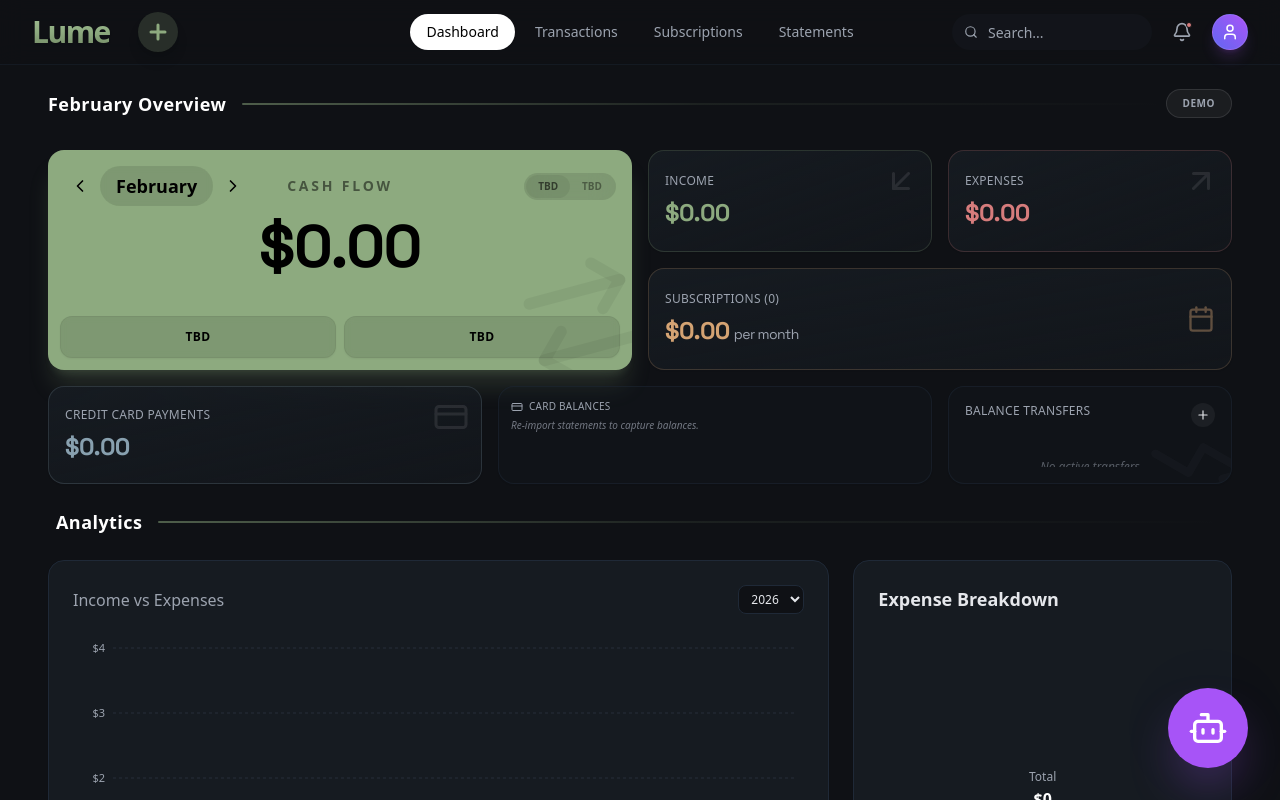
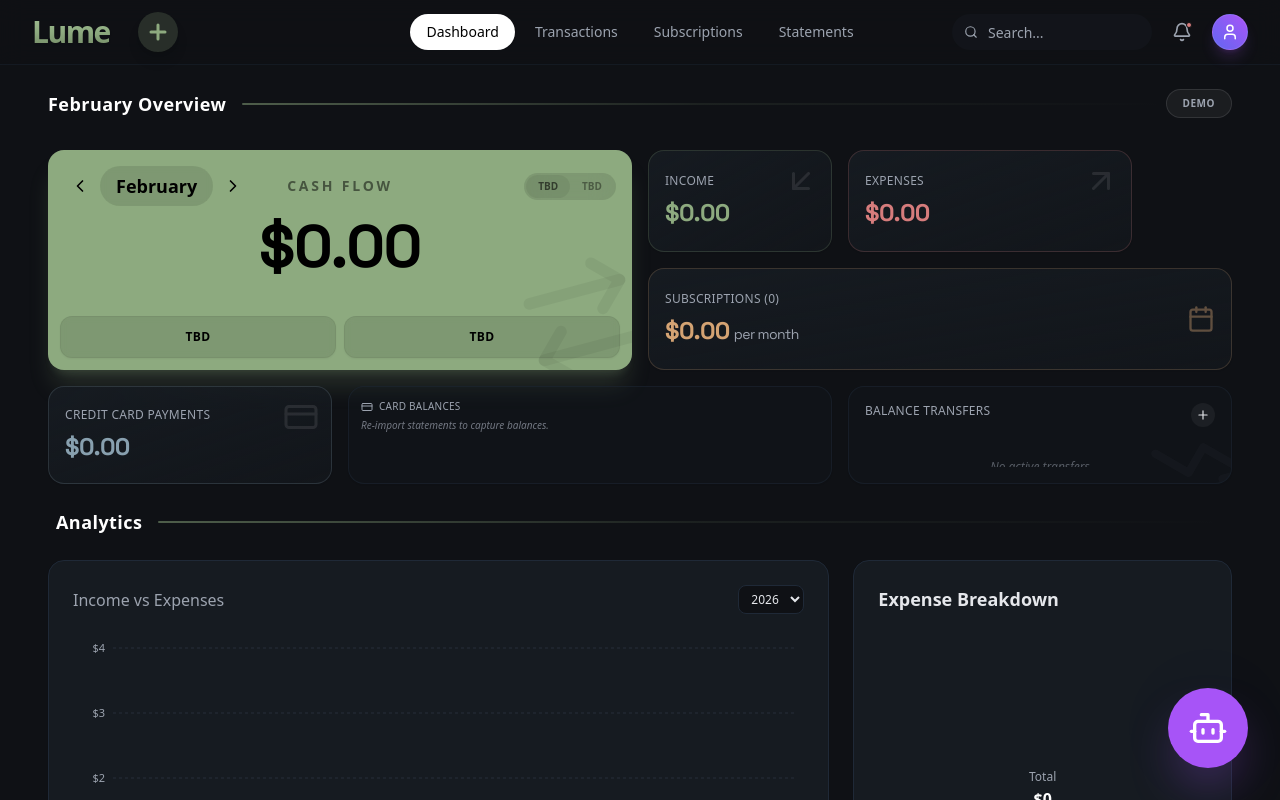
Before and after one commit to atnwl/finance-dashboard-gemini, a React (Vite) app: page / in a window 1280 px wide. Shown: the top 800 px of the page. Built offline with nearby package versions, Linux system fonts and the light colour scheme.

Commit message:
Adjust dashboard layout: 12-col grid, better balance/transfer spacing (#31)

```diff
--- a/src/App.jsx
+++ b/src/App.jsx
@@ -1155,7 +1155,7 @@ export default function App() {
         return <p className="text-[10px] text-muted/70 italic mt-1">Re-import statements to capture balances.</p>;
       }
       return (
-        <div className="grid grid-cols-2 gap-x-8 lg:gap-x-24 xl:gap-x-32 gap-y-1.5 mt-2">
+        <div className="grid grid-cols-2 gap-x-3 lg:gap-x-8 xl:gap-x-12 gap-y-1.5 mt-2">
           {accountsWithBalance.slice(0, 6).map((acc, idx) => (
             <div key={idx} className="flex justify-between items-center text-[11px]">
               <span className="text-muted truncate mr-1" title={`${acc.provider} ...${acc.last4}`}>
@@ -1250,13 +1250,13 @@ export default function App() {
           </div>
         </div>
         {/* Desktop: Unified grid matching wireframe layout (8-col for equal widths) */}
-        <div className="hidden lg:grid grid-cols-8 grid-rows-[auto_auto_auto] gap-4 mb-8">
+        <div className="hidden lg:grid grid-cols-12 grid-rows-[auto_auto_auto] gap-4 mb-8">
           {/* Row 1-2: Cash Flow Hero (left, spans 2 rows) */}
           {(() => {
             const isNegative = financials.net < 0;
             return (
               <Card className={cn(
-                "col-span-4 row-span-2 p-0 relative overflow-hidden border-none min-h-[220px] flex flex-col justify-between transition-colors duration-500 text-black",
+                "col-span-6 row-span-2 p-0 relative overflow-hidden border-none min-h-[220px] flex flex-col justify-between transition-colors duration-500 text-black",
                 isNegative ? "bg-danger shadow-xl shadow-danger/20" : "bg-primary shadow-xl shadow-primary/20"
               )}>
                 <div className="p-4 flex-1 relative z-10 flex flex-col">
@@ -1348,7 +1348,7 @@ export default function App() {
           {/* Row 1 Right: Expenses - equal width with Income */}
           <Card
             onClick={() => { setTransactionFilter('expenses'); handleNavigation('transactions'); }}
-            className="col-span-2 p-4 bg-gradient-to-br from-card to-card/50 relative overflow-hidden group border-danger/20 cursor-pointer transition-all hover:scale-[1.02] hover:shadow-lg hover:shadow-danger/10 flex flex-col justify-center"
+            className="col-span-3 p-4 bg-gradient-to-br from-card to-card/50 relative overflow-hidden group border-danger/20 cursor-pointer transition-all hover:scale-[1.02] hover:shadow-lg hover:shadow-danger/10 flex flex-col justify-center"
           >
             <div className="absolute top-0 right-0 p-3 opacity-10 group-hover:opacity-20 transition-opacity">
               <ArrowUpRight size={36} />
@@ -1360,7 +1360,7 @@ export default function App() {
           {/* Row 2 Right: Subscriptions - spans same width as Income+Expenses combined */}
           <Card
             onClick={() => handleNavigation('subscriptions')}
-            className="col-span-4 p-4 bg-gradient-to-br from-card to-card/50 relative overflow-hidden group border-warning/20 cursor-pointer transition-all hover:scale-[1.01] hover:shadow-lg hover:shadow-warning/10 flex items-center justify-between"
+            className="col-span-6 p-4 bg-gradient-to-br from-card to-card/50 relative overflow-hidden group border-warning/20 cursor-pointer transition-all hover:scale-[1.01] hover:shadow-lg hover:shadow-warning/10 flex items-center justify-between"
           >
             <div>
               <h3 className="text-muted text-xs font-medium uppercase tracking-wide">Subscriptions ({financials.activeSubscriptionCount})</h3>
@@ -1386,7 +1386,7 @@ export default function App() {
           {/* Row 3: Credit Card Balances */}
           <Card
             onClick={() => { handleNavigation('statements'); }}
-            className="col-span-3 p-3 bg-card/30 border-border/50 relative overflow-hidden group hover:bg-card/40 transition-colors cursor-pointer"
+            className="col-span-5 p-3 bg-card/30 border-border/50 relative overflow-hidden group hover:bg-card/40 transition-colors cursor-pointer"
           >
             <h3 className="text-muted text-[10px] font-medium uppercase tracking-wide flex items-center gap-1.5">
               <CreditCard size={12} className="text-muted" />
@@ -1398,7 +1398,7 @@ export default function App() {
           </Card>
 
           {/* Row 3: Balance Transfers */}
-          <Card className="col-span-2 p-4 bg-card/30 border-border/50 relative overflow-hidden group hover:bg-card/40 transition-colors flex flex-col">
+          <Card className="col-span-4 p-4 bg-card/30 border-border/50 relative overflow-hidden group hover:bg-card/40 transition-colors flex flex-col">
             <div className="flex justify-between items-start mb-2">
               <h3 className="text-muted text-xs font-medium uppercase tracking-wide">
                 Balance Transfers
```
